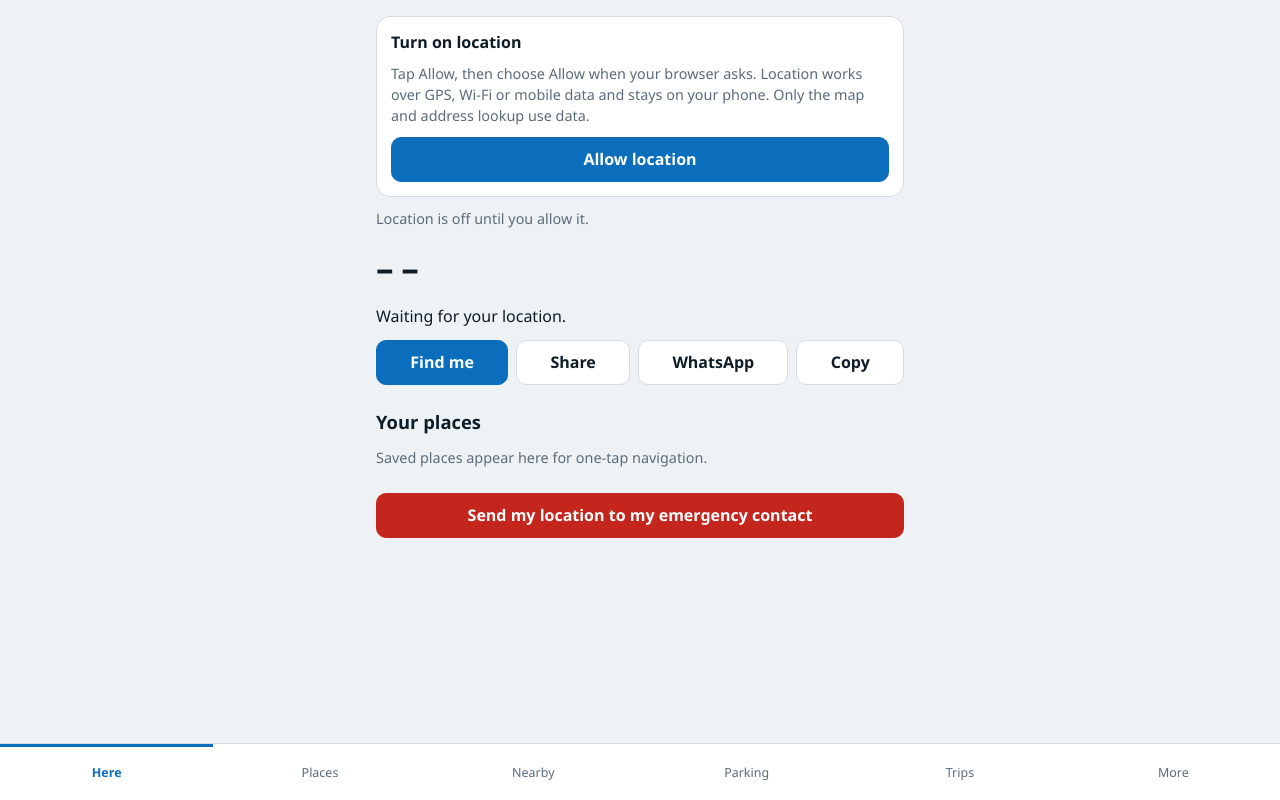
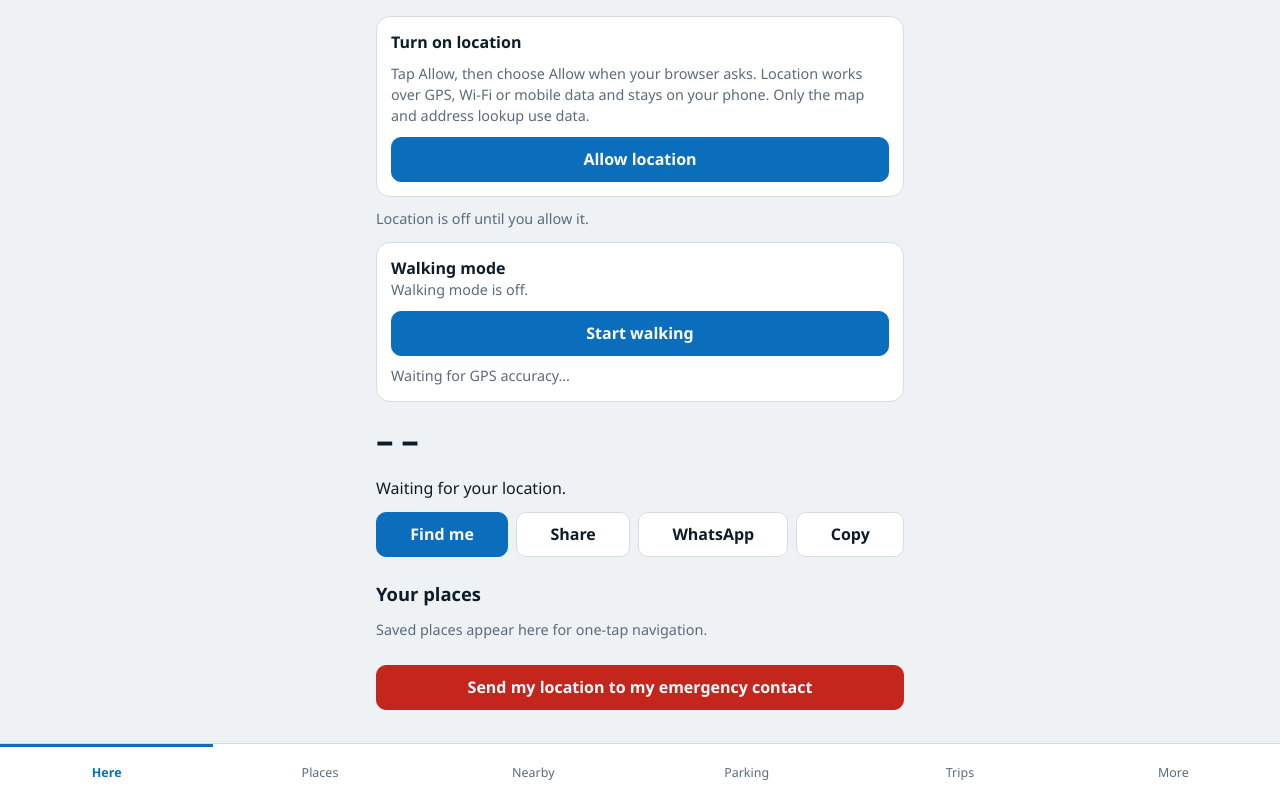
Before and after one commit to jian858/Location, a plain HTML site: page index.html in a window 1280 px wide. Drawn offline with Linux system fonts and the light colour scheme.

Commit message:
Add Walking mode controls and GPS accuracy display

```diff
--- a/index.html
+++ b/index.html
@@ -23,6 +23,7 @@
       <button class="btn primary" id="permBtn" data-act="find"></button>
     </div>
     <p class="mute" id="status">Checking location…</p>
+    <div class="card walk-card"><div><b>Walking mode</b><p class="mute" id="walkState">Walking mode is off.</p></div><button class="btn primary wide" id="walkBtn" data-act="walkStart">Start walking</button><p class="mute" id="accuracy">Waiting for GPS accuracy…</p></div>
     <div class="coords" id="coords">– –</div>
     <p class="addr" id="addr">Waiting for your location.</p>
     <div class="row">
```
